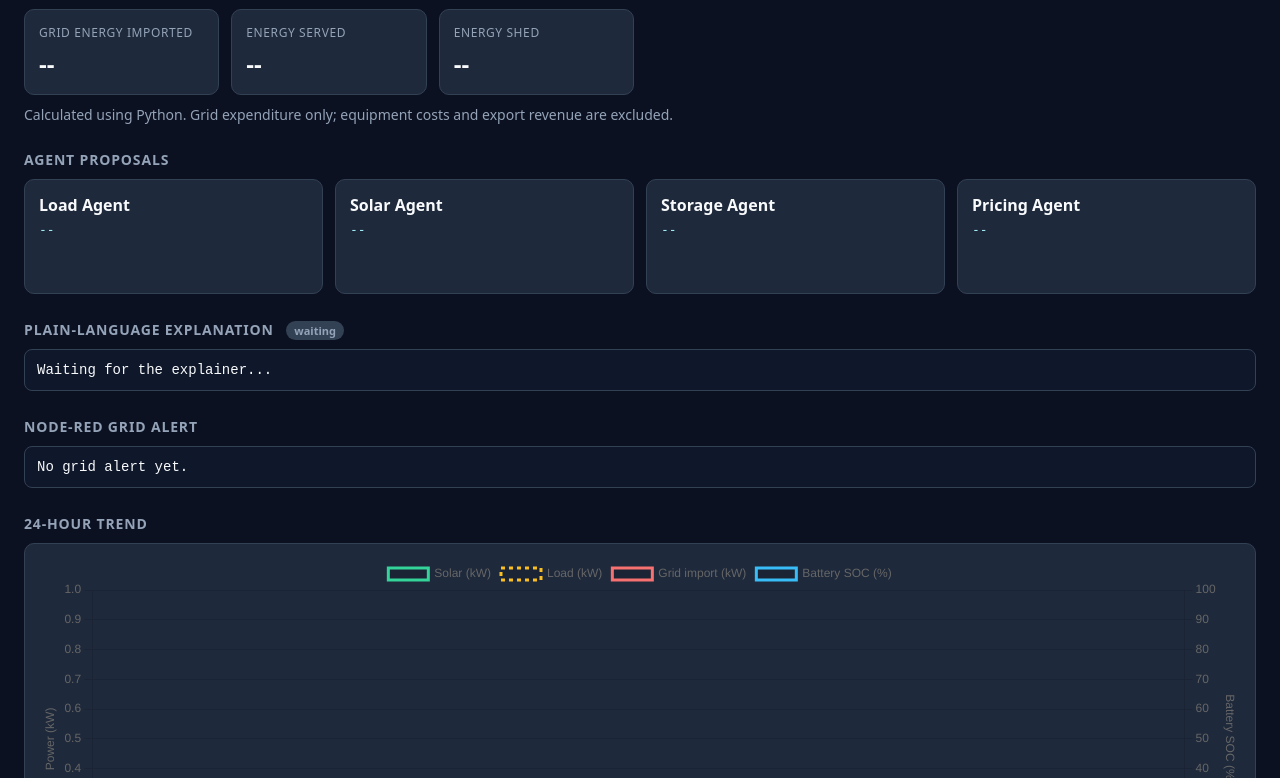
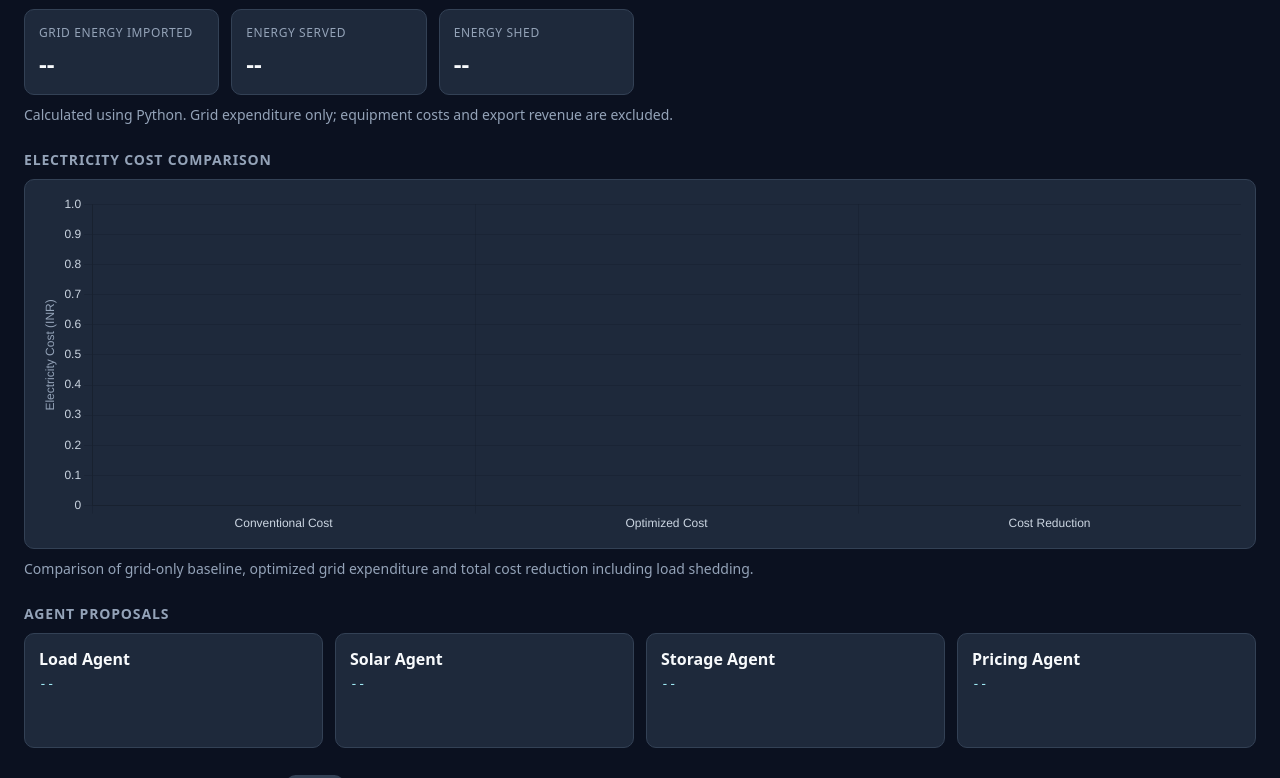
Before and after one commit to sakshisengar728-byte/MULTIAGENT-AI-SYSTEM, a plain HTML site: page agents/index.html in a window 1280 px wide. Shown: the part 513-1291 px from the top of the page. Drawn offline with nearby package versions, Linux system fonts and the light colour scheme; no server answers.

Commit message:
Add live electricity cost comparison bar chart

```diff
--- a/agents/index.html
+++ b/agents/index.html
@@ -99,6 +99,18 @@
     equipment costs and export revenue are excluded.
   </div>
 
+  <h2>Electricity Cost Comparison</h2>
+
+  <div class="chart-box">
+    <canvas id="cost-chart"></canvas>
+  </div>
+
+  <div class="sub" style="margin-top:10px;">
+    Comparison of grid-only baseline, optimized grid
+    expenditure and total cost reduction including
+    load shedding.
+  </div>
+
   <h2>Agent proposals</h2>
   <div class="grid">
     <div class="card">
@@ -161,6 +173,61 @@
       });
     }
 
+    let costChart = null;
+
+    if (window.Chart) {
+      costChart = new Chart($('cost-chart'), {
+        type: 'bar',
+        data: {
+          labels: [
+            'Conventional Cost',
+            'Optimized Cost',
+            'Cost Reduction'
+          ],
+          datasets: [{
+            label: 'Electricity Cost (INR)',
+            data: [null, null, null],
+            backgroundColor: [
+              '#f87171',
+              '#38bdf8',
+              '#34d399'
+            ],
+            borderRadius: 6,
+            maxBarThickness: 100
+          }]
+        },
+        options: {
+          responsive: true,
+          maintainAspectRatio: false,
+          plugins: {
+            legend: {
+              display: false
+            },
+            tooltip: {
+              callbacks: {
+                label: context =>
+                  'Rs. ' + Number(context.raw).toFixed(2)
+              }
+            }
+          },
+          scales: {
+            x: {
+              ticks: { color: '#cbd5e1' }
+            },
+            y: {
+              beginAtZero: true,
+              ticks: { color: '#cbd5e1' },
+              title: {
+                display: true,
+                text: 'Electricity Cost (INR)',
+                color: '#94a3b8'
+              }
+            }
+          }
+        }
+      });
+    }
+
     async function refresh() {
       try {
         const s = await (await fetch('/api/state', { cache: 'no-store' })).json();
@@ -181,6 +248,16 @@
         }
 
         const c = s.cumulative_cost || {};
+
+        if (costChart) {
+          costChart.data.datasets[0].data = [
+            c.baseline_cost ?? null,
+            c.optimized_cost ?? null,
+            c.total_savings ?? null
+          ];
+
+          costChart.update('none');
+        }
 
         const money = v => v == null
           ? '--' : 'Rs. ' + Number(v).toFixed(2);
```
